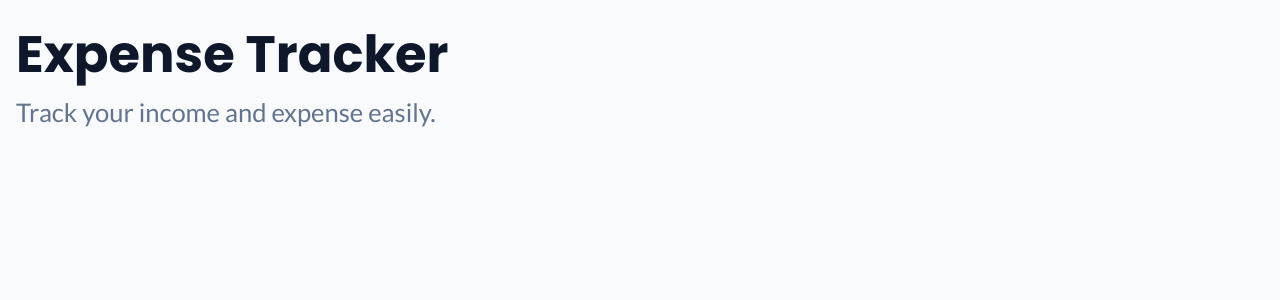
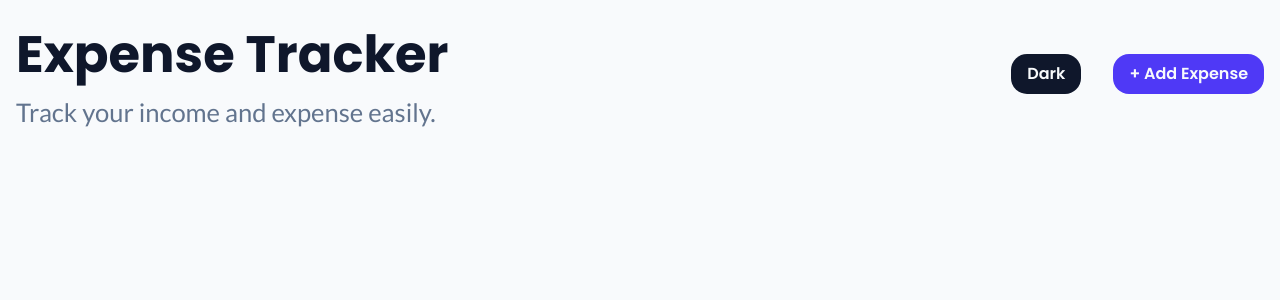
Before and after one commit to Rkthak/expenseTracker, a React (Vite) app: page / in a window 1280 px wide. Shown: the top 300 px of the page. Built offline with nearby package versions, Linux system fonts and the light colour scheme.

Commit message:
added buttons in Header

```diff
--- a/src/Components/Header.jsx
+++ b/src/Components/Header.jsx
@@ -1,9 +1,11 @@
+import Btnsec from "../Sections/Btnsec";
 import Logo from "./Logo";
 
 const Header = () => {
   return (
-    <div>
+    <div className="flex flex-col md:flex-row gap-5 justify-between items-start md:items-center">
       <Logo />
+      <Btnsec />
     </div>
   );
 };
--- /dev/null
+++ b/src/Sections/Btnsec.jsx
@@ -0,0 +1,14 @@
+const Btnsec = () => {
+  return (
+    <div className="">
+      <button className="cursor-pointer px-4 py-2 rounded-2xl bg-slate-900 text-slate-50 font-['poppins'] font-semibold md:mx-8 mr-8">
+        Dark
+      </button>
+      <button className="cursor-pointer px-4 py-2 rounded-2xl bg-indigo-600 text-slate-50 font-['poppins'] font-semibold hover:scale-110 transition-transform">
+        + Add Expense
+      </button>
+    </div>
+  );
+};
+
+export default Btnsec;
```
